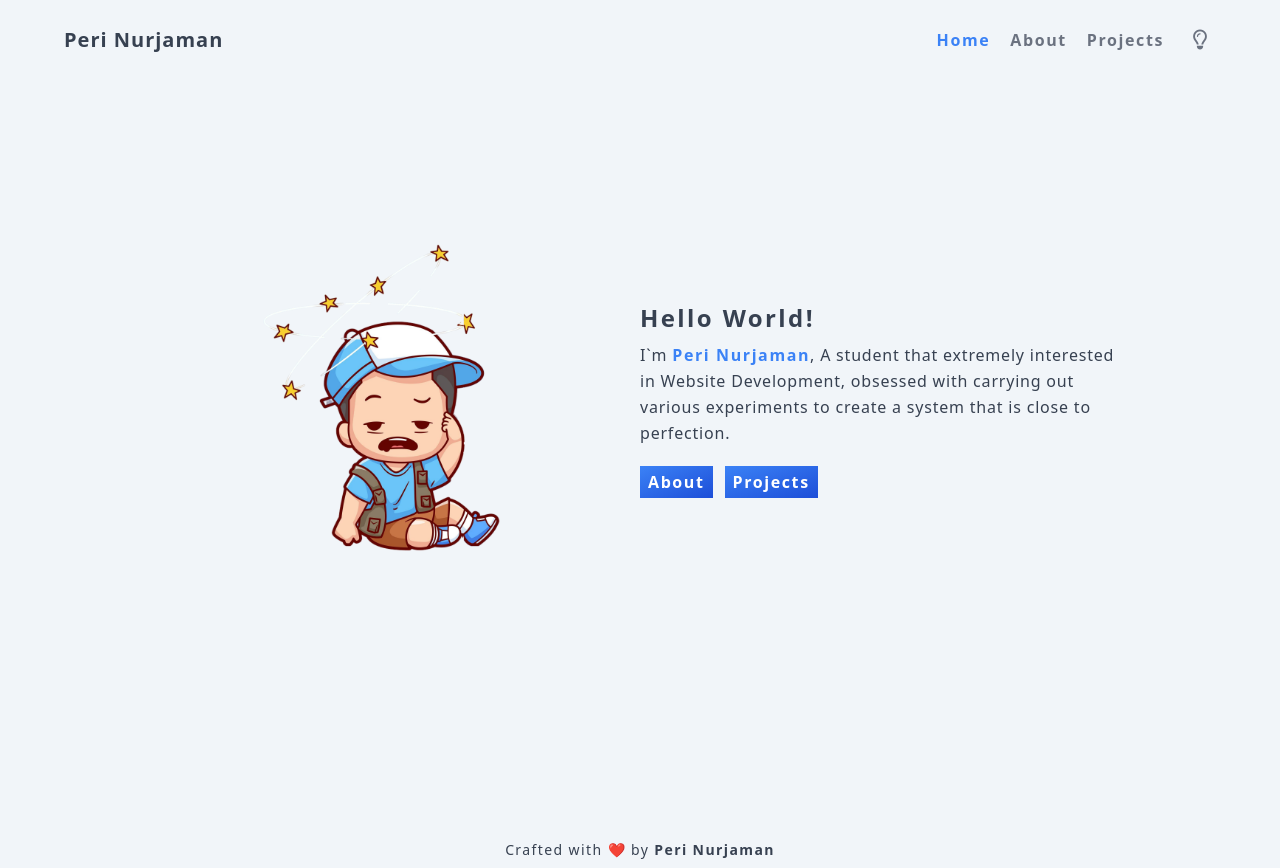
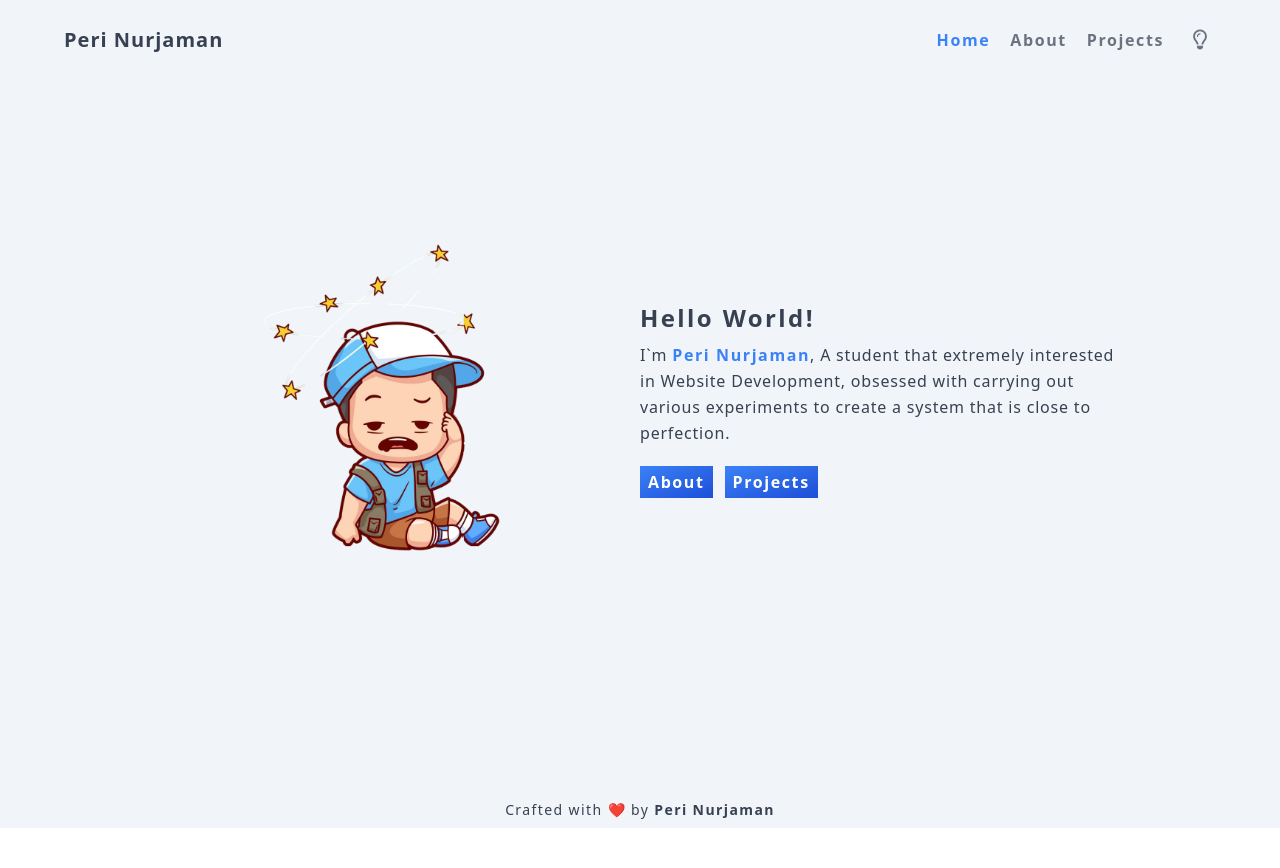
Before and after one commit to lahferii/portofolio, a Vue app: page / in a window 1280 px wide. After the commit the page ends 828 px from the top, so only its background shows below. Built offline with nearby package versions, Linux system fonts and the light colour scheme.

Commit message:
adjust position of two section in homePage

```diff
--- a/src/components/partials/footer.vue
+++ b/src/components/partials/footer.vue
@@ -1,5 +1,5 @@
 <template>
-  <div class="pb-2 pt-10 text-center">
+  <div class="pb-2 text-center">
     <p class="tracking-widest text-sm">Crafted with ❤ by <span class="font-semibold">Peri Nurjaman</span></p>
   </div>
 </template>
```
